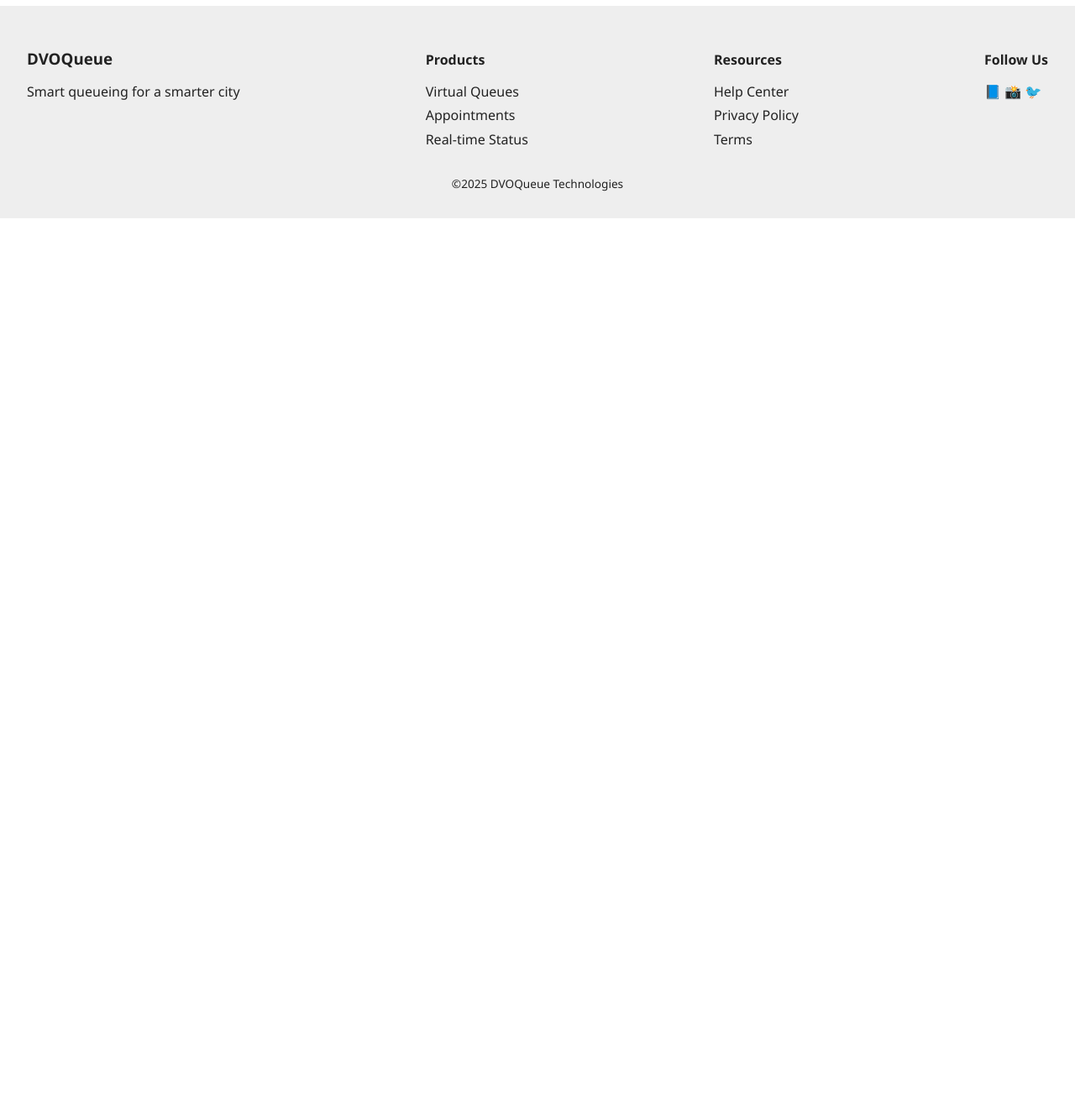
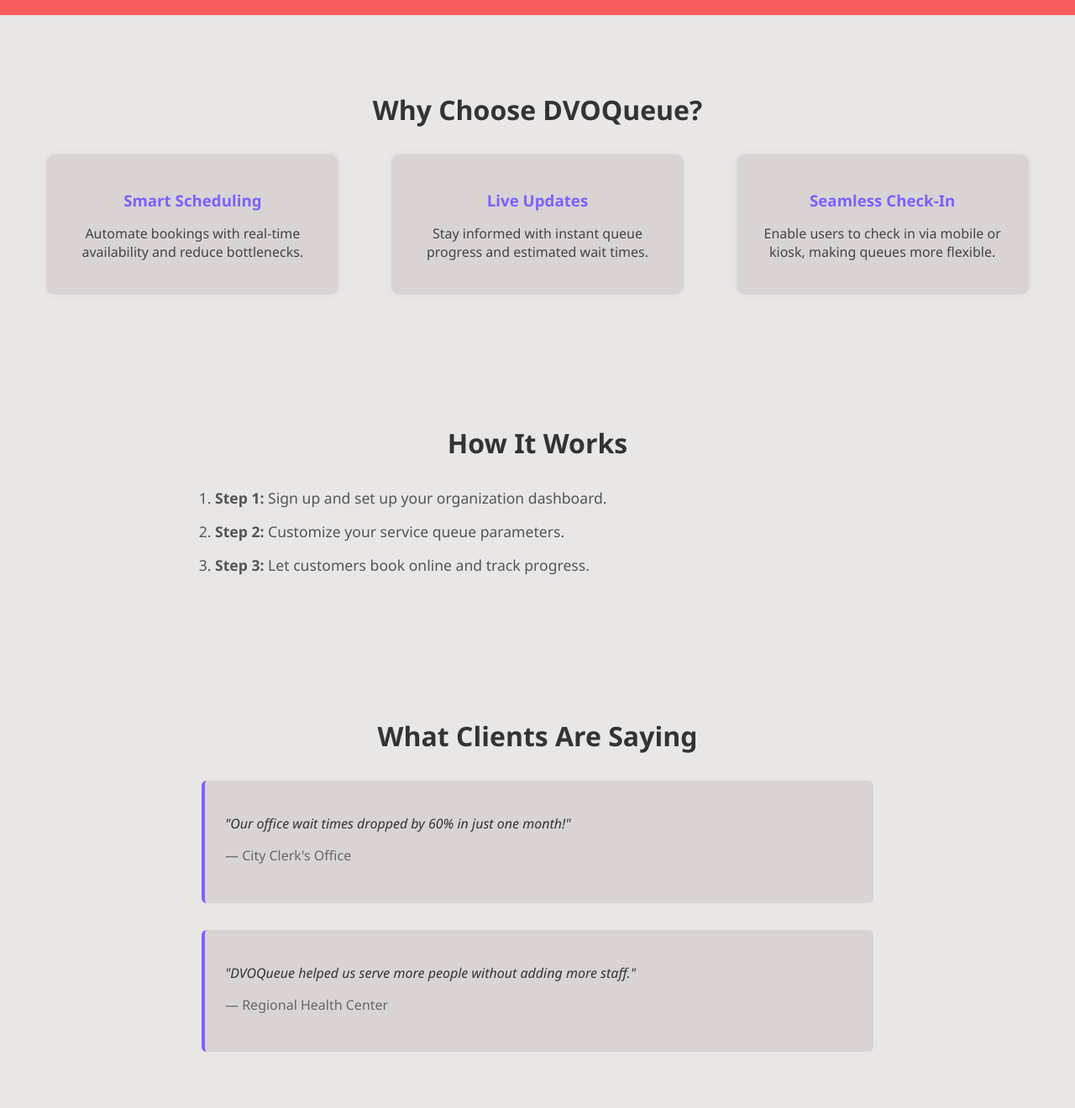
Before and after one commit to WaliSangcopan/DVOQueue, a plain HTML site: page index.html in a window 1280 px wide. Shown: the part 480-1800 px from the top of the page at 84% size. Before the commit the page ends 800 px from the top, so only its background shows below. Drawn offline with Linux system fonts and the light colour scheme.

```diff
--- a/index.html
+++ b/index.html
@@ -28,7 +28,49 @@
       <a href="signup.html" class="get-started">Get Started</a>
     </div>
     <div class="hero-image">
-      <img src="illustration.png" alt="Illustration"/>
+      <img src="https://www.dpwh.gov.ph/dpwh/sites/default/files/improvement_of_davaocotabato_rd.jpg" alt="Illustration"/>
+    </div>
+  </section>
+
+  <!-- Middle Content -->
+  <section class="features">
+    <h2>Why Choose DVOQueue?</h2>
+    <div class="features-grid">
+      <div class="feature-card">
+        <h3>Smart Scheduling</h3>
+        <p>Automate bookings with real-time availability and reduce bottlenecks.</p>
+      </div>
+      <div class="feature-card">
+        <h3>Live Updates</h3>
+        <p>Stay informed with instant queue progress and estimated wait times.</p>
+      </div>
+      <div class="feature-card">
+        <h3>Seamless Check-In</h3>
+        <p>Enable users to check in via mobile or kiosk, making queues more flexible.</p>
+      </div>
+    </div>
+  </section>
+
+  <section class="how-it-works">
+    <h2>How It Works</h2>
+    <ol class="steps">
+      <li><strong>Step 1:</strong> Sign up and set up your organization dashboard.</li>
+      <li><strong>Step 2:</strong> Customize your service queue parameters.</li>
+      <li><strong>Step 3:</strong> Let customers book online and track progress.</li>
+    </ol>
+  </section>
+
+  <section class="testimonials">
+    <h2>What Clients Are Saying</h2>
+    <div class="testimonial-cards">
+      <div class="testimonial">
+        <p>"Our office wait times dropped by 60% in just one month!"</p>
+        <h4>— City Clerk's Office</h4>
+      </div>
+      <div class="testimonial">
+        <p>"DVOQueue helped us serve more people without adding more staff."</p>
+        <h4>— Regional Health Center</h4>
+      </div>
     </div>
   </section>
 
--- /dev/null
+++ b/login-sign.css
@@ -0,0 +1,132 @@
+.navbar .logo {
+  font-weight: bold;
+  color: darkred;
+  font-size: 1.5rem;
+}
+
+.hero {
+  display: flex;
+  justify-content: space-between;
+  padding: 4rem 2rem;
+  background: #fa5d5d;
+  color: white;
+  flex-wrap: wrap;
+}
+
+.hero-text {
+  flex: 1;
+  padding-right: 2rem;
+}
+
+.hero-image {
+  flex: 1;
+  text-align: center;
+}
+
+.hero img {
+  max-width: 100%;
+  height: auto;
+}
+
+.form-section {
+  padding: 4rem 2rem;
+  background: #f4f4f4;
+}
+
+.form-container {
+  display: flex;
+  justify-content: center;
+  flex-wrap: wrap;
+  gap: 2rem;
+}
+
+.form-card {
+  background: white;
+  padding: 2rem;
+  border-radius: 10px;
+  box-shadow: 0 0 12px rgba(0,0,0,0.1);
+  width: 300px;
+}
+
+.form-card input,
+.password-wrapper input {
+  display: block;
+  width: 100%;
+  padding: 0.6rem 0.75rem;
+  margin-bottom: 1rem;
+  border: 1px solid #ccc;
+  border-radius: 6px;
+  font-size: 1rem;
+  box-sizing: border-box;
+  font-family: 'Segoe UI', sans-serif;
+  height: 42px;
+}
+
+.password-wrapper {
+  position: relative;
+  width: 100%;
+  margin-bottom: 1rem;
+}
+
+.password-wrapper input {
+  padding-right: 2.5rem; /* space for eye icon */
+}
+
+.toggle-password {
+  position: absolute;
+  right: 12px;
+  top: 50%;
+  transform: translateY(-50%);
+  cursor: pointer;
+  font-size: 1.1rem;
+  color: #555;
+  opacity: 0.8;
+}
+
+.form-card button {
+  background: #7b61ff;
+  color: white;
+  padding: 0.6rem;
+  border: none;
+  border-radius: 6px;
+  width: 100%;
+  font-weight: bold;
+}
+
+::placeholder {
+  font-size: 1rem;
+  color: #888;
+  font-family: 'Segoe UI', sans-serif;
+}
+
+.footer {
+  background: #fa5d5d;
+  padding: 2rem;
+  margin-top: 4rem;
+}
+
+.footer-cols {
+  display: flex;
+  justify-content: space-between;
+  flex-wrap: wrap;
+}
+
+.footer h3,
+.footer h4 {
+  margin-bottom: 0.5rem;
+}
+
+.footer ul {
+  list-style: none;
+  padding: 0;
+}
+
+.footer ul li {
+  margin-bottom: 0.4rem;
+}
+
+.footer .copyright {
+  text-align: center;
+  margin-top: 1rem;
+  font-size: 0.85rem;
+}
--- a/styles.css
+++ b/styles.css
@@ -1,8 +1,8 @@
 body {
   margin: 0;
   font-family: 'Segoe UI', sans-serif;
-  background: #fff;
-  color: #222;
+  background: #e9e6e6;
+  color: #f7f4f4;
 }
 
 .navbar {
@@ -84,59 +84,87 @@ body {
   width: 300px;
 }
 
-.form-card input,
-.password-wrapper input {
-  display: block;
-  width: 100%;
-  padding: 0.6rem 0.75rem;
-  margin-bottom: 1rem;
-  border: 1px solid #ccc;
-  border-radius: 6px;
-  font-size: 1rem;
-  box-sizing: border-box;
-  font-family: 'Segoe UI', sans-serif;
-  height: 42px;
+.features, .how-it-works, .testimonials {
+  padding: 4rem 2rem;
+  max-width: 1200px;
+  margin: 0 auto;
 }
 
-.password-wrapper {
-  position: relative;
-  width: 100%;
+.features h2,
+.how-it-works h2,
+.testimonials h2 {
+  text-align: center;
+  font-size: 2rem;
+  margin-bottom: 2rem;
+  color: #333;
+}
+
+.features-grid {
+  display: flex;
+  justify-content: space-around;
+  flex-wrap: wrap;
+  gap: 2rem;
+}
+
+.feature-card {
+  background: #dad3d3;
+  border-radius: 10px;
+  box-shadow: 0 0 10px rgba(0,0,0,0.05);
+  padding: 1.5rem;
+  width: 300px;
+  text-align: center;
+}
+
+.feature-card h3 {
+  color: #7b61ff;
+  margin-bottom: 0.5rem;
+}
+
+.feature-card p {
+  color: #444;
+}
+
+.how-it-works .steps {
+  list-style-type: decimal;
+  padding-left: 2rem;
+  font-size: 1.1rem;
+  color: #555;
+  max-width: 800px;
+  margin: 0 auto;
+}
+
+.how-it-works .steps li {
   margin-bottom: 1rem;
 }
 
-.password-wrapper input {
-  padding-right: 2.5rem; /* space for eye icon */
+.testimonial-cards {
+  display: flex;
+  flex-direction: column;
+  gap: 2rem;
+  max-width: 800px;
+  margin: 0 auto;
 }
 
-.toggle-password {
-  position: absolute;
-  right: 12px;
-  top: 50%;
-  transform: translateY(-50%);
-  cursor: pointer;
-  font-size: 1.1rem;
-  color: #555;
-  opacity: 0.8;
+.testimonial {
+  background: #dad3d3;
+  padding: 1.5rem;
+  border-left: 4px solid #7b61ff;
+  border-radius: 6px;
 }
 
-.form-card button {
-  background: #7b61ff;
-  color: white;
-  padding: 0.6rem;
-  border: none;
-  border-radius: 6px;
-  width: 100%;
-  font-weight: bold;
+.testimonial p {
+  font-style: italic;
+  color: #333;
 }
 
-::placeholder {
-  font-size: 1rem;
-  color: #888;
-  font-family: 'Segoe UI', sans-serif;
+.testimonial h4 {
+  margin-top: 1rem;
+  font-weight: normal;
+  color: #666;
 }
 
 .footer {
-  background: #eee;
+  background: #fa5d5d;
   padding: 2rem;
   margin-top: 4rem;
 }
```
Also changed, not shown: login.html (+31 -1 lines), signup.html (+31 -1 lines).
